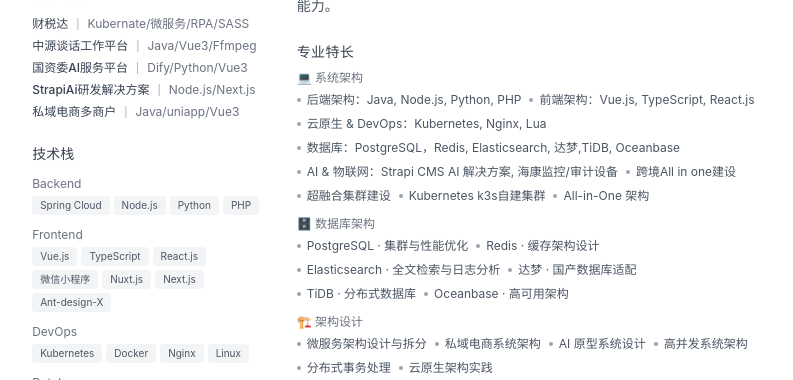
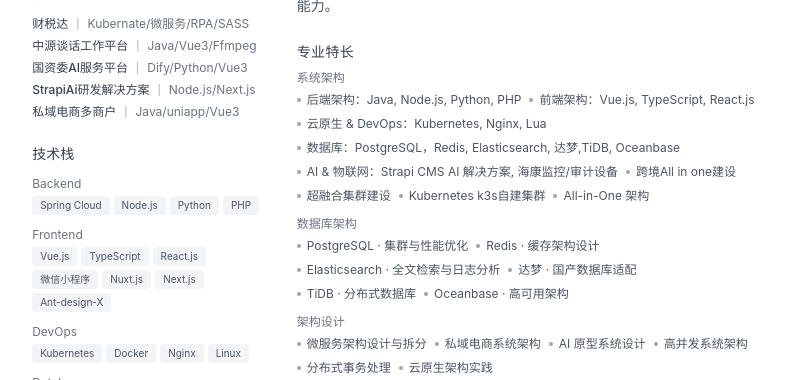
Before and after one commit to cheng990629/jianliben, a React (Vite) app: page / in a window 1280 px wide. Shown: the part 337-717 px from the top of the page, without its empty margins (243-1036 px from the left). Built offline with nearby package versions, Linux system fonts and the light colour scheme.

Commit message:
style: 移除专业特长分类图标

```diff
--- a/src/App.tsx
+++ b/src/App.tsx
@@ -201,7 +201,7 @@
           <h3 className="text-sm font-medium text-gray-700 mb-2 uppercase tracking-wide">专业特长</h3>
           {/* 技术架构专长 */}
           <div className="mb-3">
-            <p className="text-xs text-gray-500 mb-1.5">💻 系统架构</p>
+            <p className="text-xs text-gray-500 mb-1.5">系统架构</p>
             <div className="flex flex-wrap gap-2">
               {personalInfo.specialties.map((spec, idx) => (
                 <div key={idx} className="flex items-center gap-1.5">
@@ -213,7 +213,7 @@
           </div>
           {/* Database 专长 */}
           <div className="mb-3">
-            <p className="text-xs text-gray-500 mb-1.5">🗄️ 数据库架构</p>
+            <p className="text-xs text-gray-500 mb-1.5">数据库架构</p>
             <div className="flex flex-wrap gap-2">
               {personalInfo.specialtiesDatabase?.map((spec, idx) => (
                 <div key={idx} className="flex items-center gap-1.5">
@@ -225,7 +225,7 @@
           </div>
           {/* Architecture 专长 */}
           <div>
-            <p className="text-xs text-gray-500 mb-1.5">🏗️ 架构设计</p>
+            <p className="text-xs text-gray-500 mb-1.5">架构设计</p>
             <div className="flex flex-wrap gap-2">
               {personalInfo.specialtiesArchitecture?.map((spec, idx) => (
                 <div key={idx} className="flex items-center gap-1.5">
```
